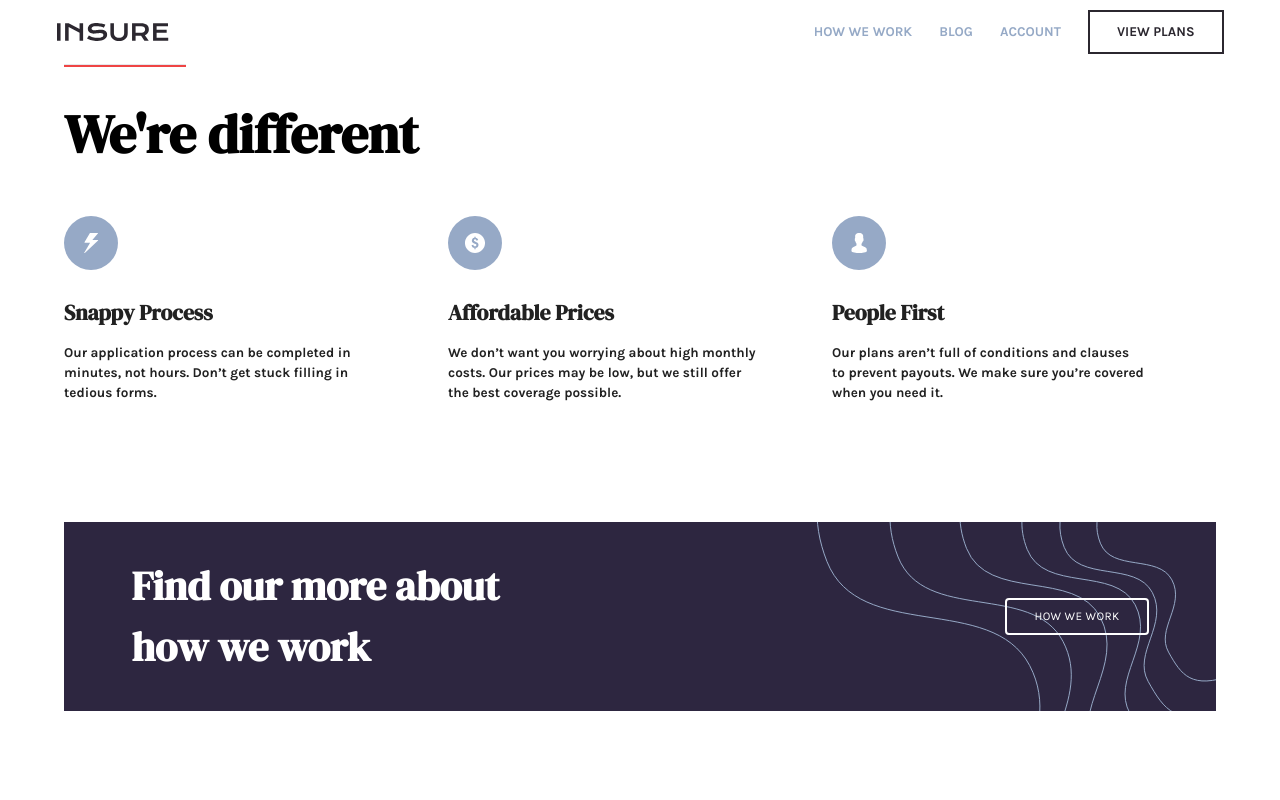
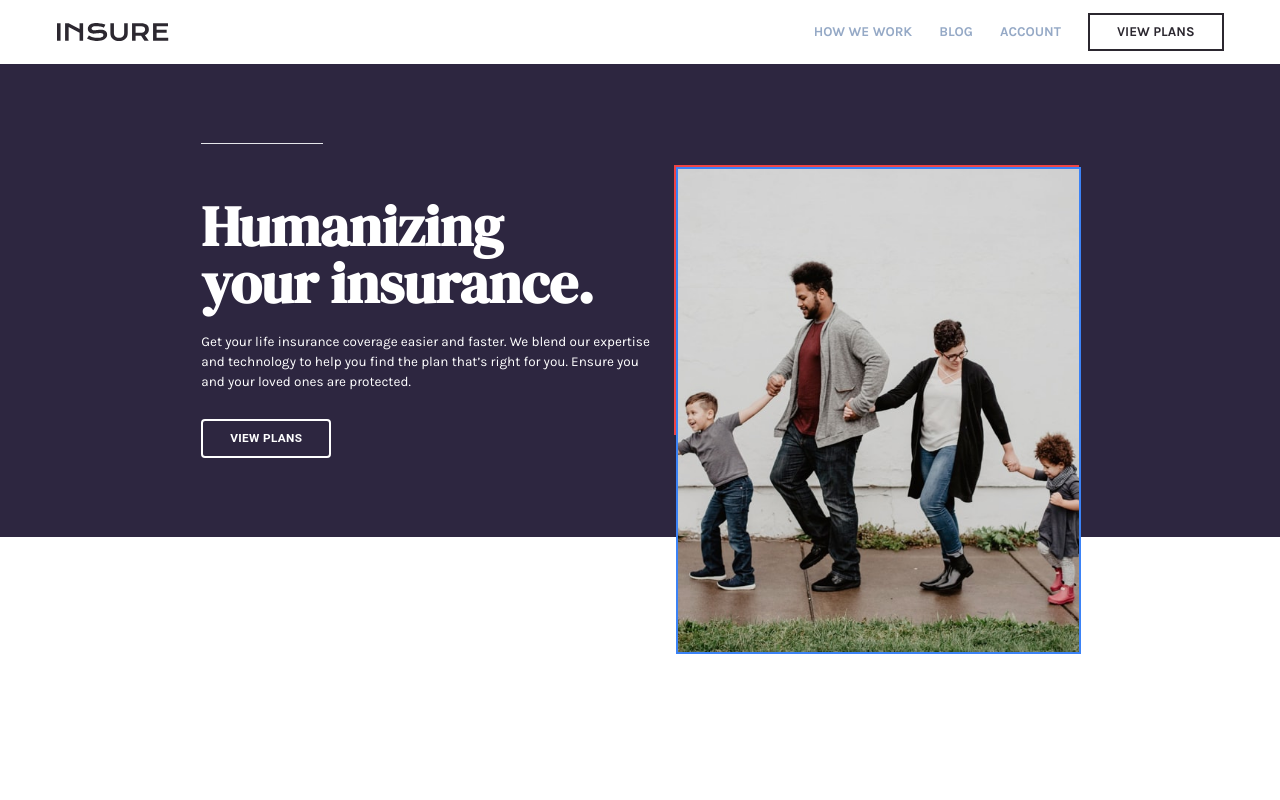
Before and after one commit to SouhailM07/fmc-insure-landing-page, a React (Vite) app: page / in a window 1280 px wide. Shown: the top 800 px of the page. Built offline with nearby package versions, Linux system fonts and the light colour scheme.

Commit message:
[Hero] component checkpoint {1}

```diff
--- a/src/components/Hero/Hero.tsx
+++ b/src/components/Hero/Hero.tsx
@@ -1,4 +1,42 @@
 import "./hero.css";
+// mui
+import { Button } from "@mui/material";
+import img_desktop from "/image-intro-desktop.jpg";
+
 export default function Hero() {
-  return <>Hero</>;
+  return (
+    <>
+      <article className="bg-DarkViolet text-white min-h-[35rem] flex items-center justify-center space-x-[1rem]">
+        <section className="w-[34rem] ">
+          <hr className="mb-[4rem] w-[9rem]" />
+          <h1 className="text-[4.2rem] heading leading-[4.2rem]">
+            Humanizing <br /> your insurance.
+          </h1>
+          <p className="pt-[1.5rem] pb-[2rem]">
+            Get your life insurance coverage easier and faster. We blend our
+            expertise and technology to help you find the plan that’s right for
+            you. Ensure you and your loved ones are protected.
+          </p>
+          <Button
+            sx={{
+              color: "white",
+              px: "2rem",
+              border: "2px solid white",
+              py: "0.5rem",
+              fontWeight: "700",
+            }}
+          >
+            view plans
+          </Button>
+        </section>
+        <section className="overflow-visible border-red-500 border-2 w-[30rem] h-[20rem]">
+          <img
+            src={img_desktop}
+            alt=""
+            className="border-2 border-blue-500 absolute w-[30rem]"
+          />
+        </section>
+      </article>
+    </>
+  );
 }
--- a/src/components/MyContainer/MyContainer.tsx
+++ b/src/components/MyContainer/MyContainer.tsx
@@ -2,16 +2,19 @@ import "./mycontainer.css";
 // mui
 import { Container } from "@mui/material";
 // components
-import { Navbar, Section1, Section2, Footer } from "../../components";
+import { Navbar, Hero, Section1, Section2, Footer } from "../../components";
 
 export default function MyContainer() {
   return (
     <>
       <Navbar />
-      <Container maxWidth="lg" component="main" className="space-y-[7rem]">
-        <Section1 />
-        <Section2 />
-      </Container>
+      <main className="space-y-[24rem]">
+        <Hero />
+        <Container maxWidth="lg" component="main" className="space-y-[7rem]">
+          <Section1 />
+          <Section2 />
+        </Container>
+      </main>
       <Footer />
     </>
   );
--- a/src/components/Navbar/Navbar.tsx
+++ b/src/components/Navbar/Navbar.tsx
@@ -25,7 +25,7 @@ export default function Navbar() {
                   );
                 })}
               </Stack>
-              <button className="border-2 border-VeryDarkViolet text-VeryDarkViolet uppercase px-[2rem] py-[0.7rem]">
+              <button className="border-2 border-VeryDarkViolet text-VeryDarkViolet uppercase px-[2rem] py-[0.5rem]">
                 VIEW PLANS
               </button>
             </div>
```
